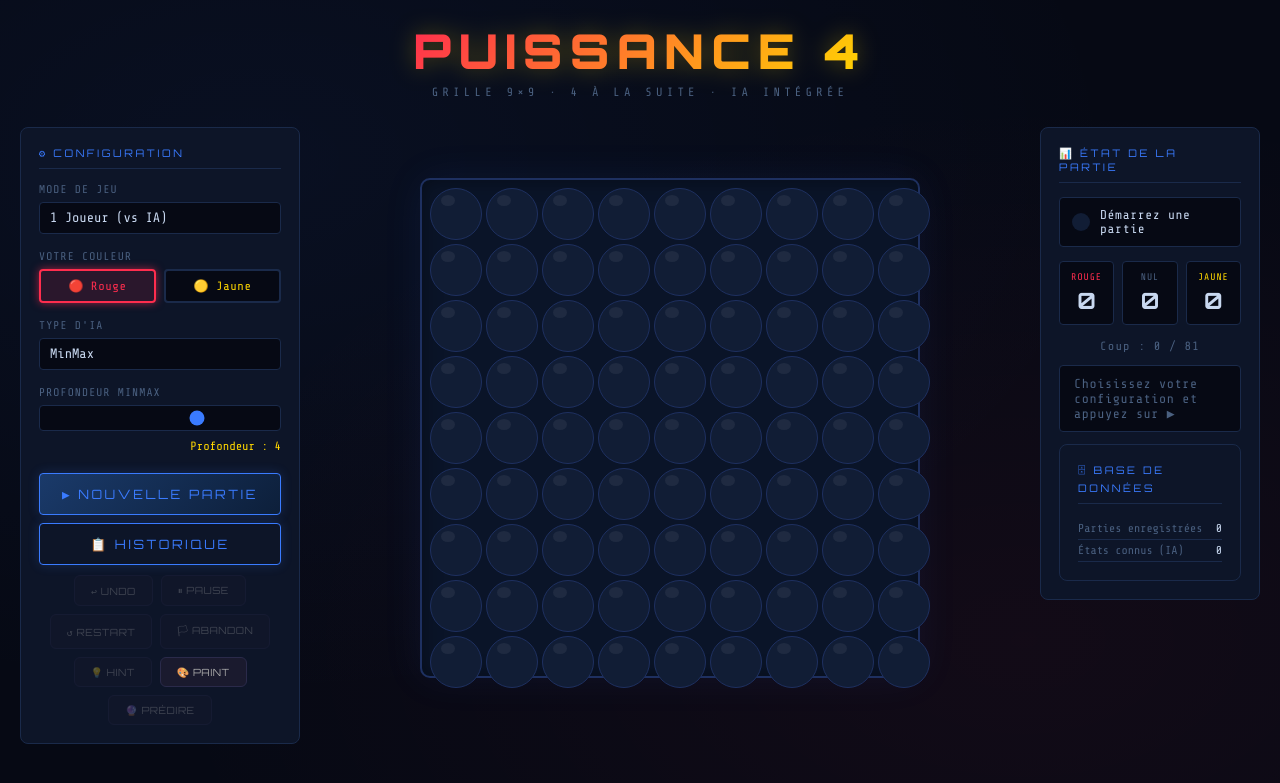
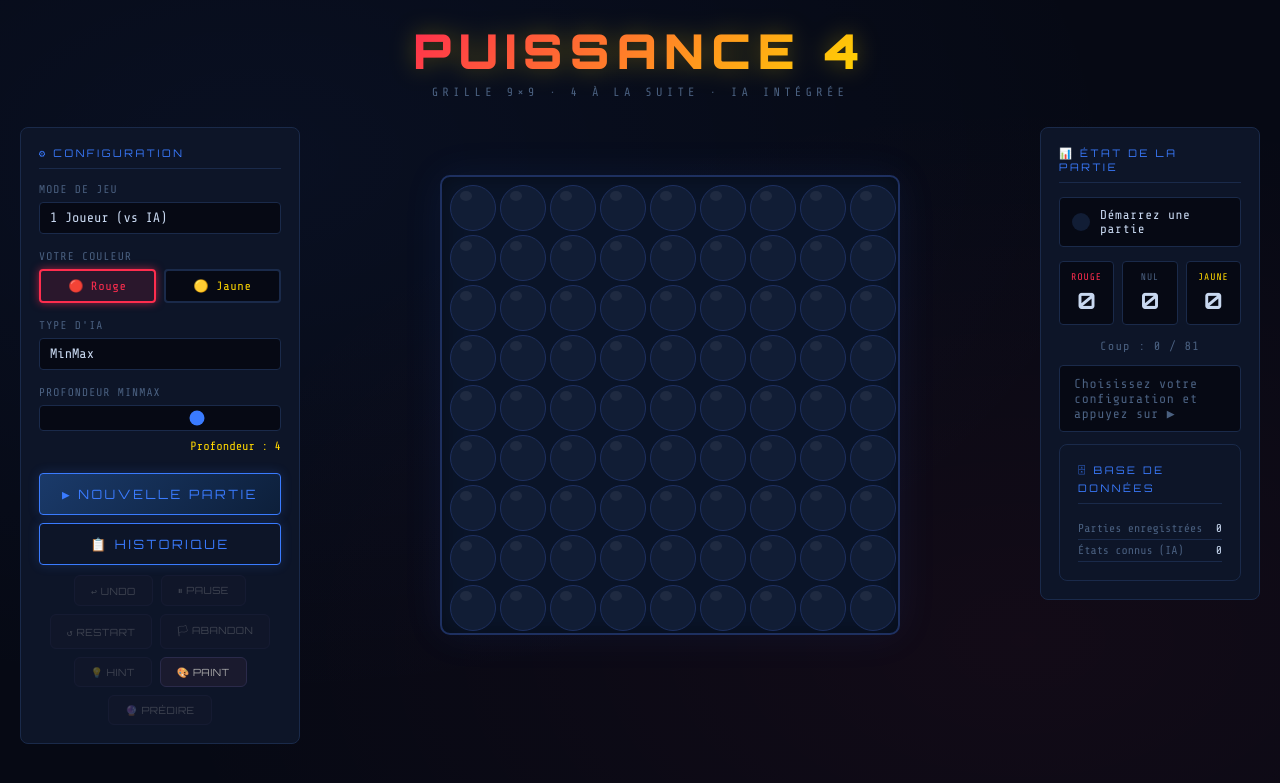
Before and after one commit to aminaaitmeziane2023-beep/connect4, a Flask app: page / in a window 1280 px wide. Shown: the top 783 px of the page. Run offline with Flask 3, Linux system fonts and the light colour scheme; some libraries are stand-ins or nearby versions.

Commit message:
Fix taille grille et alignement boutons colonnes

```diff
--- a/templates/index.html
+++ b/templates/index.html
@@ -256,6 +256,8 @@
     align-items: center;
     flex: 1;
     min-width: 0;
+    align-self: flex-start;
+    padding-top: 0;
   }
 
   /* Column click indicators */
@@ -263,8 +265,8 @@
     display: grid;
     grid-template-columns: repeat(9, 1fr);
     gap: 4px;
-    margin-bottom: 6px;
-    width: 100%;
+    margin-bottom: 4px;
+    width: clamp(270px, 40vw, 460px);
   }
   .col-btn {
     height: 28px;
@@ -298,13 +300,13 @@
     box-shadow:
       0 0 40px rgba(58,123,255,0.08),
       inset 0 0 20px rgba(0,0,0,0.4);
-    width: clamp(280px, 44vw, 500px);
-    height: clamp(280px, 44vw, 500px);
+    width: clamp(270px, 40vw, 460px);
+    height: clamp(270px, 40vw, 460px);
   }
 
   .cell {
-    width: clamp(30px, 4.2vw, 52px);
-    height: clamp(30px, 4.2vw, 52px);
+    width: clamp(28px, 3.8vw, 46px);
+    height: clamp(28px, 3.8vw, 46px);
     border-radius: 50%;
     background: var(--empty);
     border: 1px solid var(--grid-line);
@@ -398,7 +400,8 @@
     display: flex;
     flex-direction: column;
     align-items: center;
-    gap: 3px;
+    gap: 2px;
+    min-width: 0;
   }
   .col-weight {
     font-size: 0.52rem;
```
